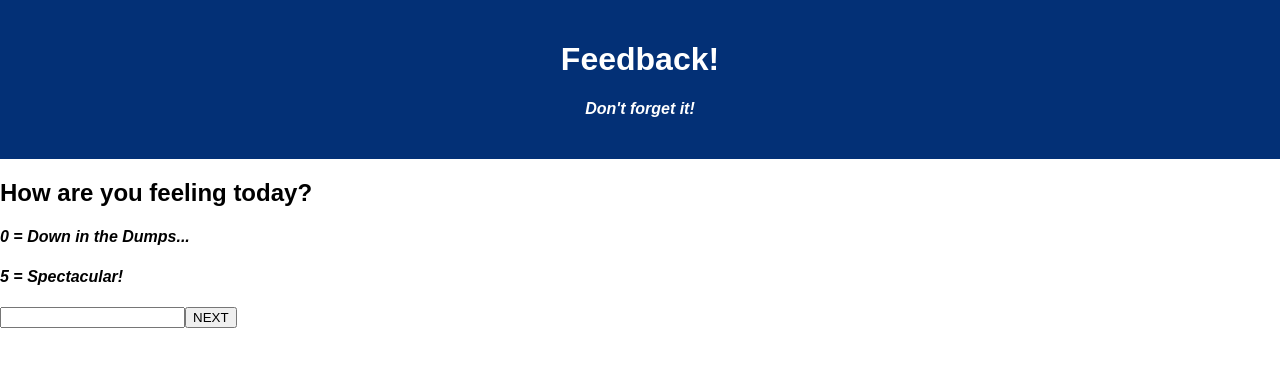
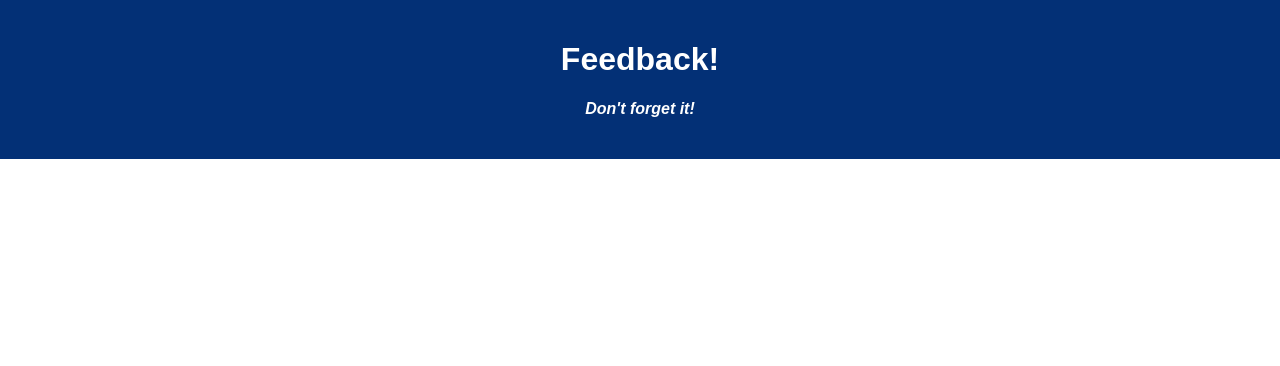
Before and after one commit to ShylaEarl/weekend-redux-feedback-loop, a React (Create React App) app: page /#/ in a window 1280 px wide. Shown: the top 366 px of the page. Built offline with nearby package versions, Linux system fonts and the light colour scheme.

Commit message:
base mode functional

```diff
--- a/src/components/App/App.jsx
+++ b/src/components/App/App.jsx
@@ -23,7 +23,7 @@ function App() {
         </header>
       </div>
       {/* TODO add route path here can use <Route exact path="/" component={} />  */}
-      <Route exact path="/">
+      <Route exact path="/Feeling">
         <Feeling />
       </Route>
       <Route exact path="/Understanding">
--- a/src/components/FinalPage/FinalPage.jsx
+++ b/src/components/FinalPage/FinalPage.jsx
@@ -1,10 +1,19 @@
+import {useHistory} from 'react-router';
 
 function FinalPage(){
 
+    const history = useHistory();
+
+    const startAgain = () => {
+        console.log('final page click');
+        history.push("/Feeling");
+    }
+
     return(
-        <>
-
-        </>
+        <div>
+            <h2>Thank You!</h2>
+            <button onClick={startAgain}>Click to Leave New Feedback</button>
+        </div>
     )
 }
 
```
